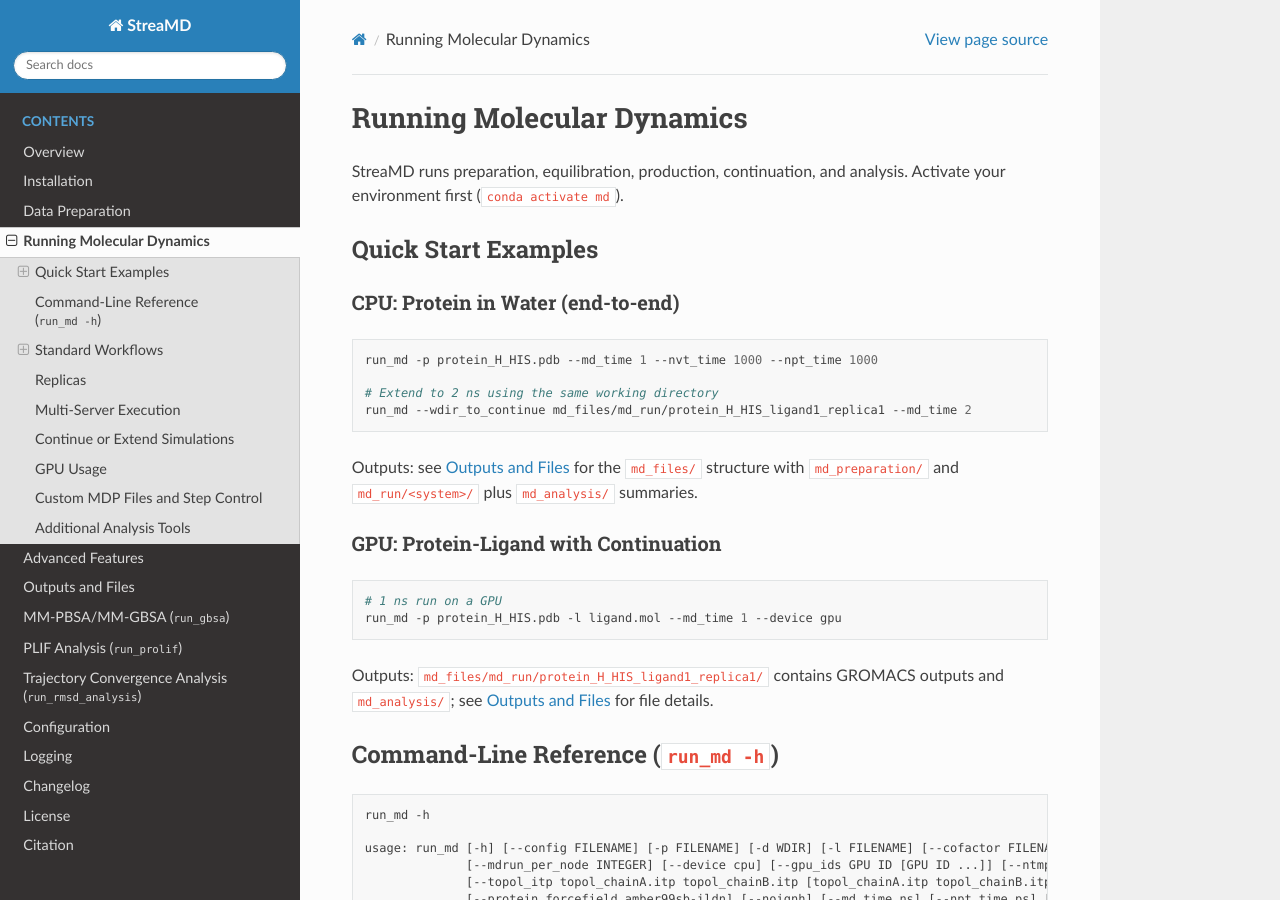
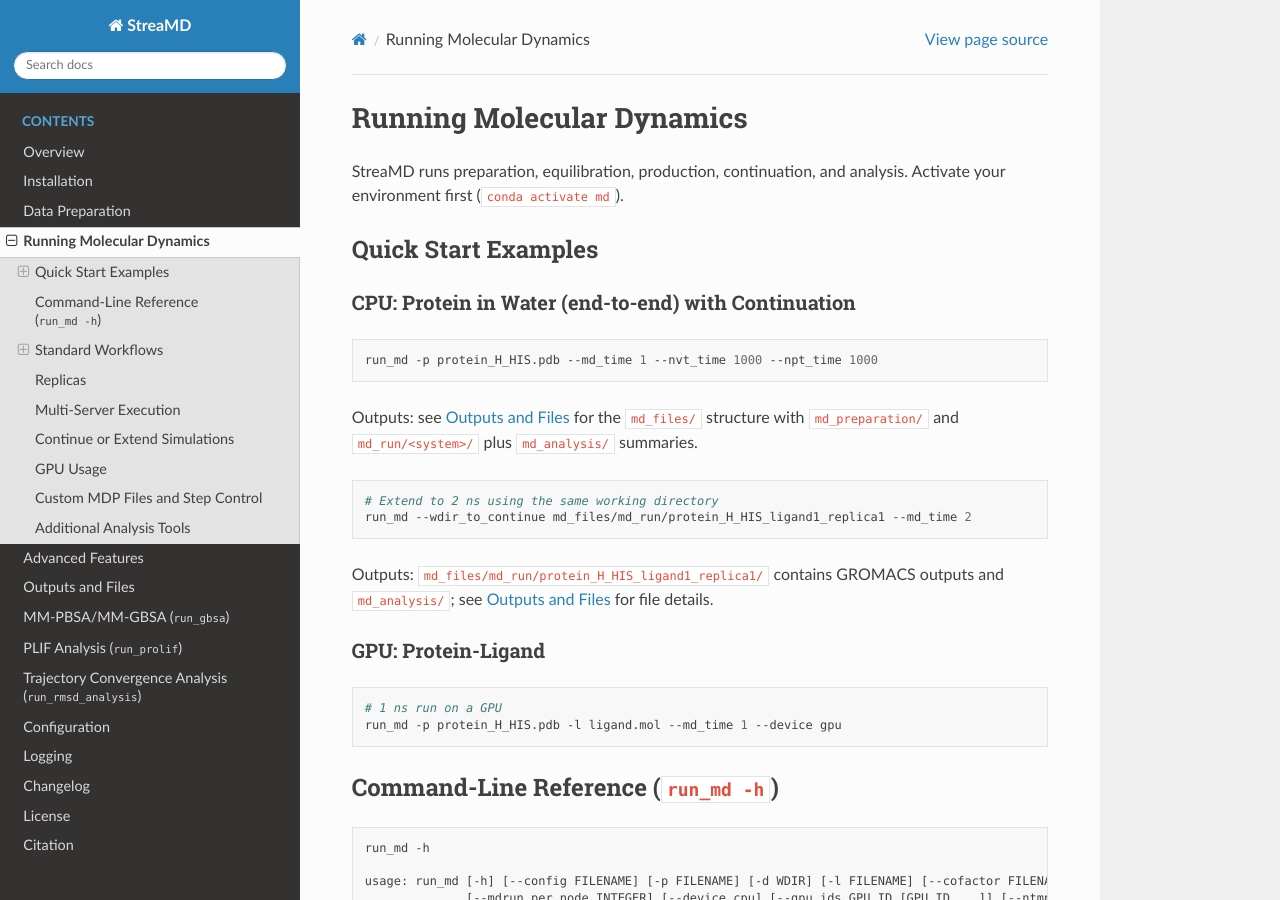
Before and after one commit to ci-lab-cz/streamd, a Sphinx documentation site: the page built from docs/running_md.md, in a window 1280 px wide and 900 px high. Built offline with Sphinx 7.4.7 and the Read the Docs theme 3.1.0, drawn with Linux system fonts in a browser that asks for light colours.

Commit message:
minor fix docs running_md.md

````diff
--- a/docs/running_md.md
+++ b/docs/running_md.md
@@ -4,21 +4,24 @@
 
 ## Quick Start Examples
 
-### CPU: Protein in Water (end-to-end)
+### CPU: Protein in Water (end-to-end) with Continuation
 ```bash
 run_md -p protein_H_HIS.pdb --md_time 1 --nvt_time 1000 --npt_time 1000
 
+```
+Outputs: see {doc}`outputs` for the `md_files/` structure with `md_preparation/` and `md_run/<system>/` plus `md_analysis/` summaries.
+
+```bash
 # Extend to 2 ns using the same working directory
 run_md --wdir_to_continue md_files/md_run/protein_H_HIS_ligand1_replica1 --md_time 2
 ```
-Outputs: see {doc}`outputs` for the `md_files/` structure with `md_preparation/` and `md_run/<system>/` plus `md_analysis/` summaries.
+Outputs: `md_files/md_run/protein_H_HIS_ligand1_replica1/` contains GROMACS outputs and `md_analysis/`; see {doc}`outputs` for file details.
 
-### GPU: Protein-Ligand with Continuation
+### GPU: Protein-Ligand
 ```bash
 # 1 ns run on a GPU
 run_md -p protein_H_HIS.pdb -l ligand.mol --md_time 1 --device gpu
 ```
-Outputs: `md_files/md_run/protein_H_HIS_ligand1_replica1/` contains GROMACS outputs and `md_analysis/`; see {doc}`outputs` for file details.
 
 ## Command-Line Reference (`run_md -h`)
 ```
````
